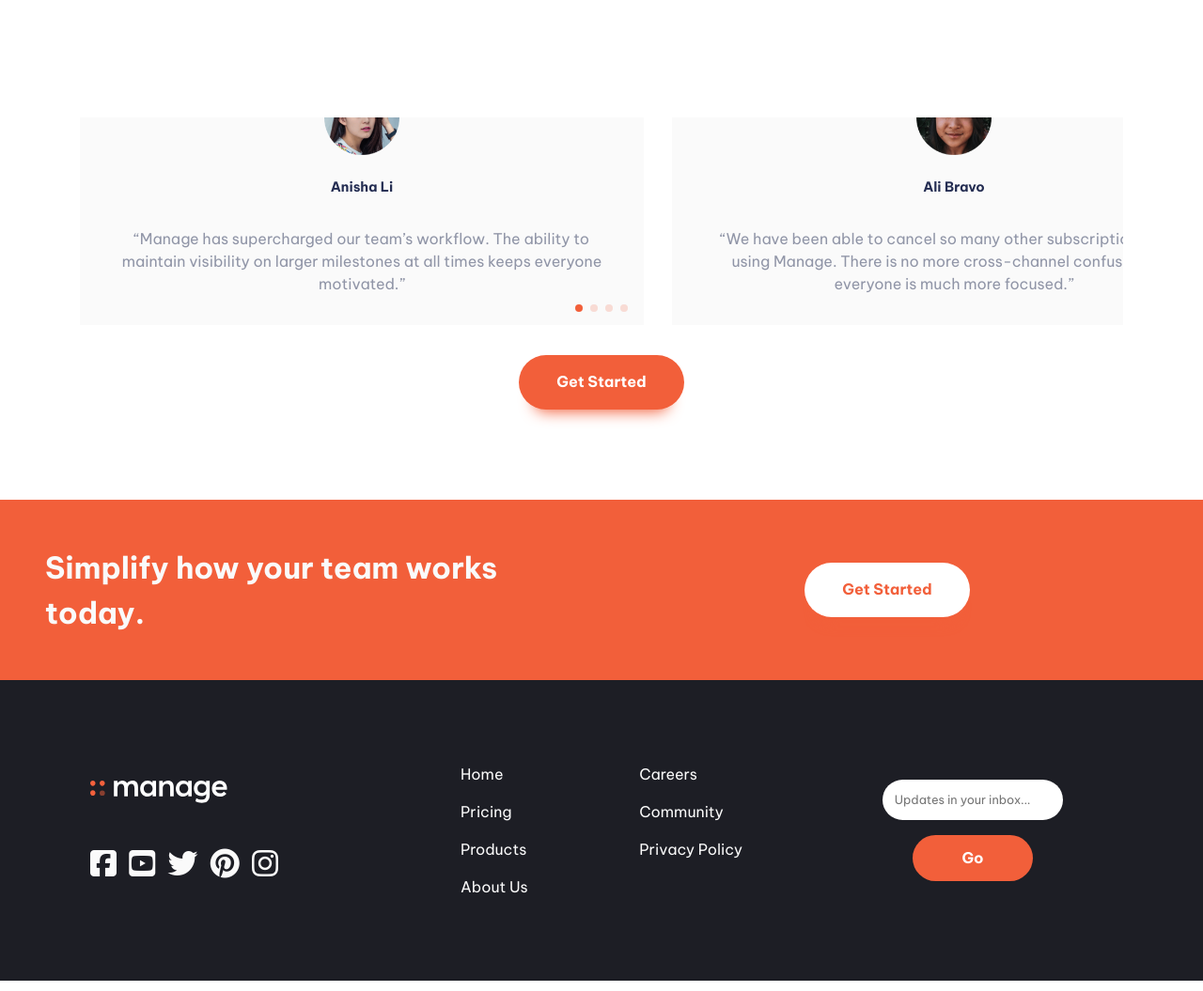
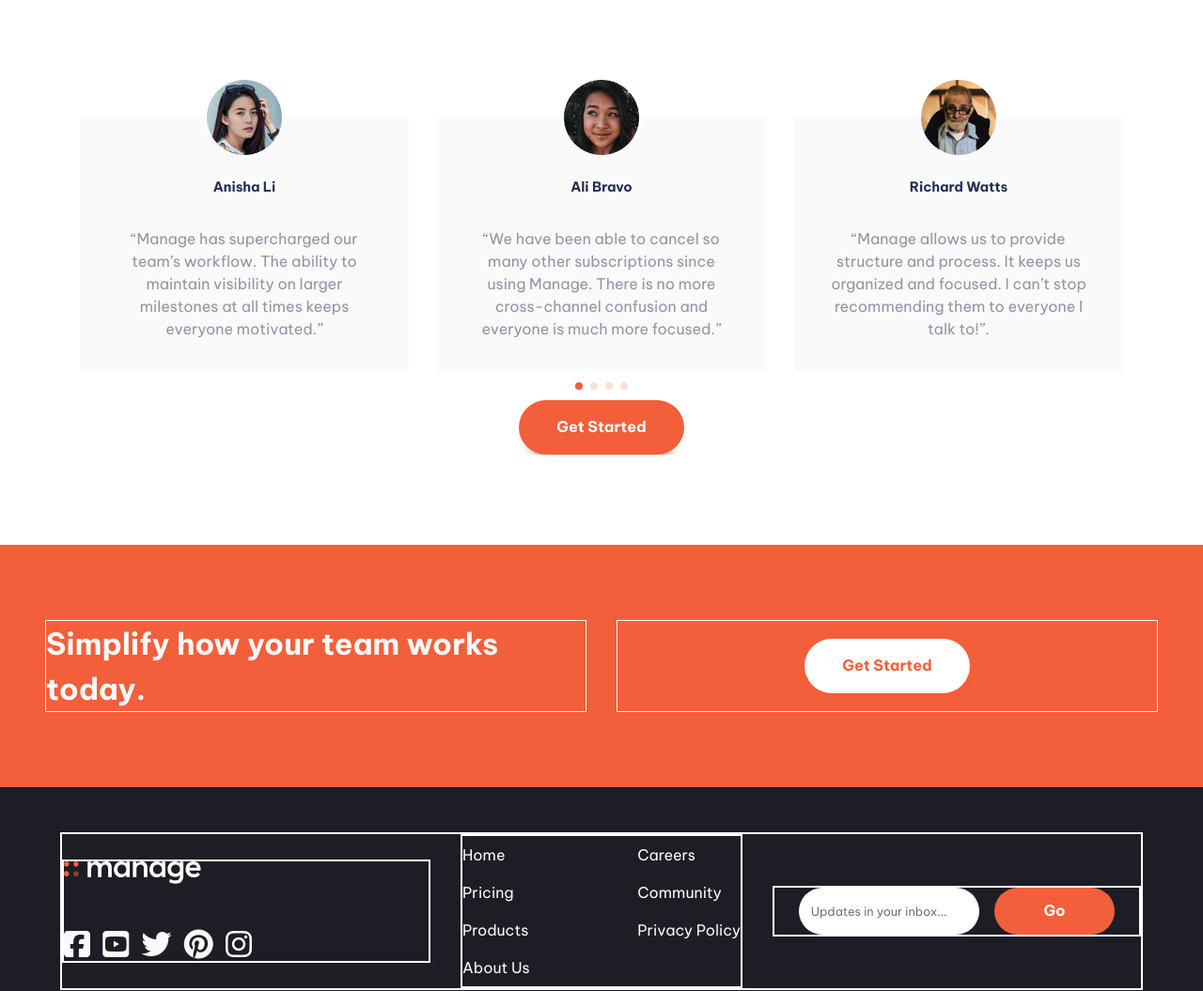
Before and after one commit to RodneyTakundaMadondo/Manage-Landing-Page-Master, a plain HTML site: page index.html in a window 1280 px wide. Shown: the part 1351-2406 px from the top of the page at 94% size. Drawn offline with nearby package versions, Linux system fonts and the light colour scheme.

Commit message:
95% completed, only the blobs to add and font sizes to fix

```diff
--- a/scss/style.scss
+++ b/scss/style.scss
@@ -25,7 +25,9 @@ $fw-bold:700;
 
 body {
     font-family: $ff-primary;
+    overflow-x: hidden;
 }
+
 
 .hidden {
     display: none !important;
@@ -84,7 +86,9 @@ body {
     &__container {
         width: min(1110px, 100% - 3rem);
         margin-inline: auto;
+
     }
+
 
     // the container that is semantically accurate for this section of page
     &__navigation {
@@ -195,15 +199,11 @@ body {
             &__image {
                 display: flex;
                 justify-content: center;
+
+                overflow: hidden;
             }
 
-            // &__image::before{
-            //     content: url('../images/bg-tablet-pattern.svg');
-            //     position: absolute;
-            //     z-index: -1000;
-            //     top: -30rem;
-            //     right: -25rem;
-            // }
+
             &__text {
                 text-align: center;
 
@@ -331,6 +331,7 @@ body {
         width: min(1110px, 100% - 3rem);
         margin-inline: auto;
         text-align: center;
+        overflow: hidden;
 
         h2 {
             text-align: center;
@@ -339,13 +340,12 @@ body {
 
     }
     .swiper {
-        // overflow:auto !important;
-
+        overflow: visible;
         .swiper-pagination >  *{
             background-color: $bright-red;
         }
         .swiper-pagination{
-            // top: rem !important;
+            top: 17rem !important;
         }
 
 
@@ -365,19 +365,14 @@ body {
             align-items: center;
             position: relative !important;
             text-align: center;
-            width: 600px !important;
+            max-width: 600px !important;
+
             &__image {
                 position: absolute;
-
                 width: 5rem;
                 height: 5rem;
                 top: -2.5rem;
                 border-radius: 50%;
-
-                img {
-                    object-fit: cover;
-                }
-
             }
 
             &__name {
@@ -390,7 +385,7 @@ body {
 .ending {
 
     &__container {
-        padding-block: 3rem;
+        padding-block: 5rem;
         padding-inline: 3rem;
         margin-inline: auto;
         background-color: $bright-red;
@@ -417,8 +412,11 @@ body {
         .even-columns {
             grid-template-columns: 1fr 1fr;
             text-align: start;
-
+            .text{
+                border: 1px solid white;
+            }
             .btn-container {
+                border: 1px solid white;
                 display: flex;
                 align-items: center;
                 justify-content: center;
@@ -450,7 +448,6 @@ body {
                 input{
                     padding-block: 0.8rem;
                     padding-inline: 0.8rem;
-
                     border: none;
                     border-radius: 100vmax;
 
@@ -470,7 +467,7 @@ body {
             }
         }
         .footer-nav {
-            // min-width:16rem;
+            min-width:16rem;
             width: calc(100% - 4rem);
             max-width: 300px;
             display: flex;
@@ -516,19 +513,19 @@ body {
 @media(min-width: 920px) {
 
     .footer {
+
         .even-columns {
-            padding:2rem;
             display: flex;
-            justify-content: space-between;
             width: min(1400px, 90%);
             margin-inline: auto;
+            border: 2px solid white;
             .form-container{
               order: 2;
               flex: 1;
-
+              border: 2px solid white;
                 form{
                    flex-wrap: wrap;
-                   padding-left: 4rem;
+
                     input{
                        max-width: 12rem;
                     }
@@ -540,15 +537,16 @@ body {
                 }
             }
             .footer-nav {
+                border: 2px solid white;
                 order: 1;
                 flex: 1;
             }
 
             .links-logo {
+                border: 2px solid white;
                 order: 0;
                 flex: 1;
                 .links {
-
                     ul{
                       order: 1;
                       max-width:200px ;
@@ -557,9 +555,7 @@ body {
                     svg{
                         margin-inline: 0;
                     }
-                    p{
 
-                    }
                 }
 
             }
```
Also changed, not shown: index.html (+0 -1 lines), dist/style.css, 1 other file.
